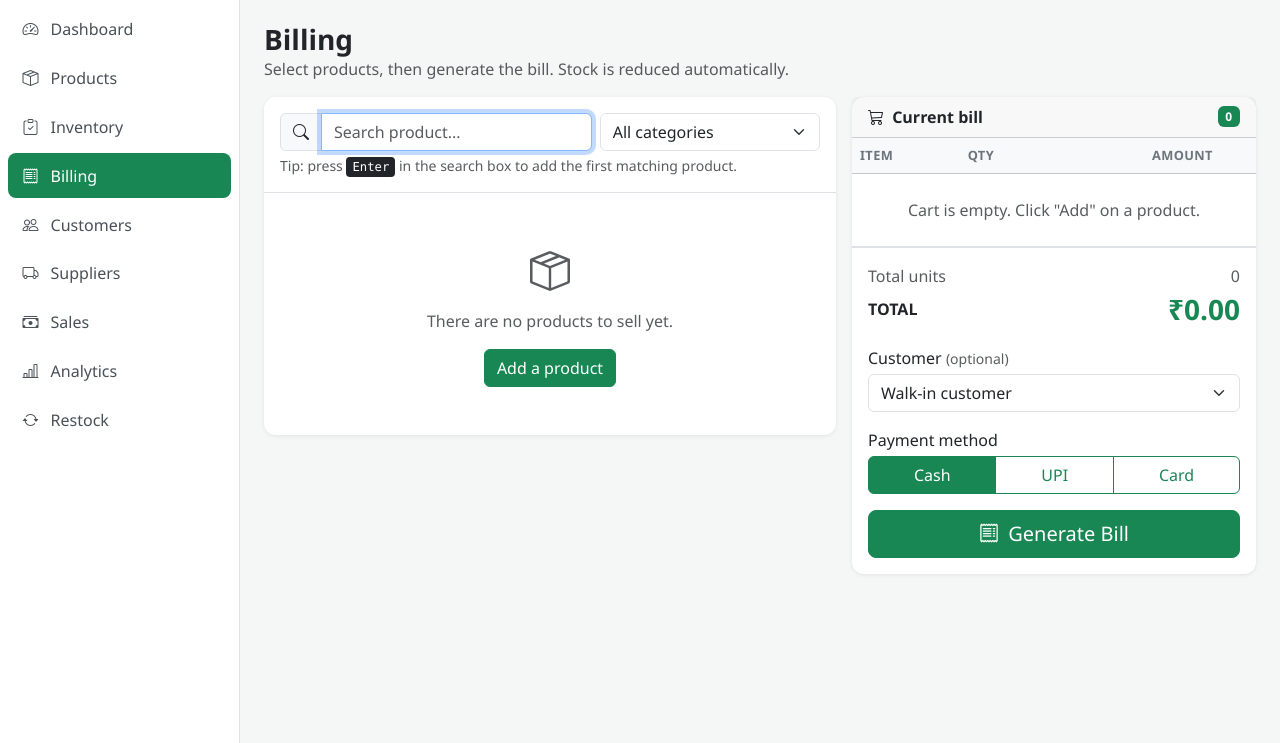
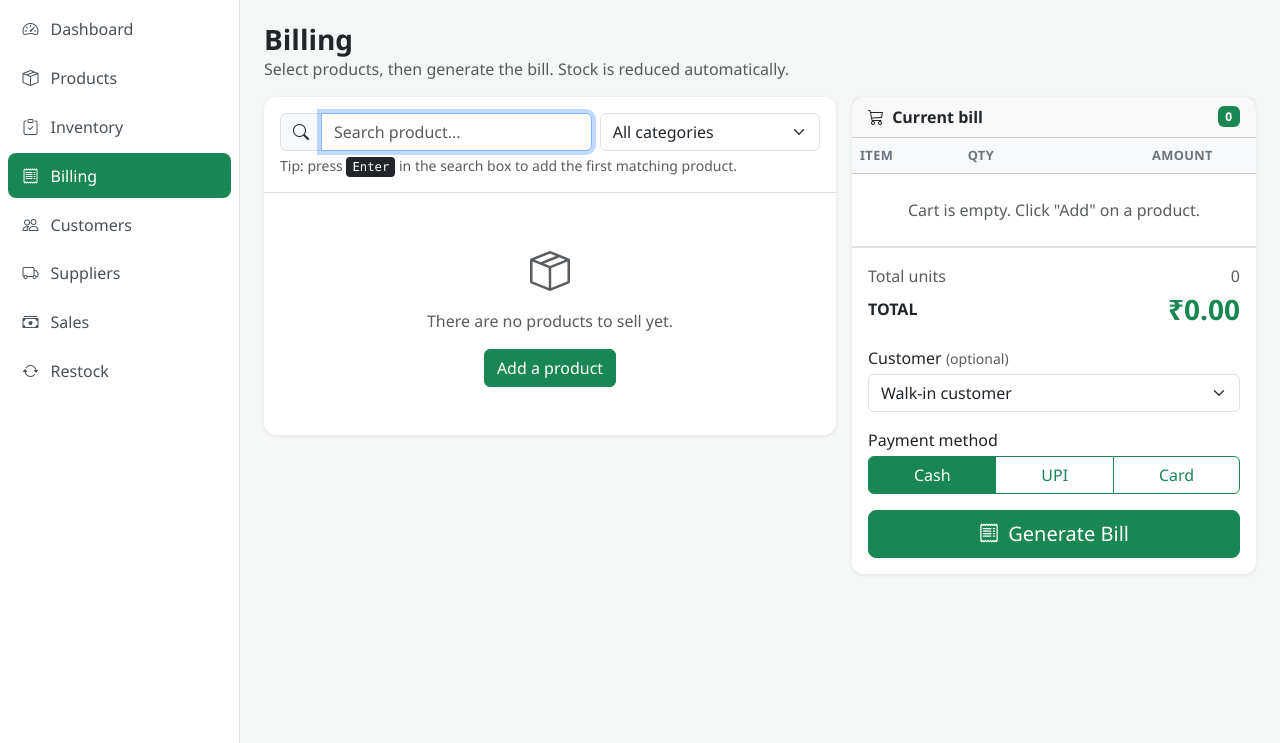
Before and after one commit to Aliza-Saiyed06/smartmart, a Django app: page /billing/ in a window 1280 px wide. Shown: the part 57-800 px from the top of the page. Run offline with Django 5.2, Linux system fonts and the light colour scheme; the visitor is signed in with stand-in values (Sample User, id 1); data that the repository does not hold is empty.

Commit message:
made some modifications

```diff
--- a/requirements.txt
+++ b/requirements.txt
@@ -1,8 +1,3 @@
 Django>=5.2,<5.3
 mysqlclient>=2.2
 python-dotenv>=1.0
-pandas>=2.2
-matplotlib>=3.8
-pandas>=3.0.6
-matplotlib>=3.11.2
-jupyter>=1.0
--- a/templates/base.html
+++ b/templates/base.html
@@ -96,11 +96,6 @@
                         </a>
                     </li>
                     <li class="nav-item">
-                        <a class="nav-link {% if '/analytics/' in request.path %}active{% endif %}" href="/analytics/">
-                            <i class="bi bi-bar-chart-line"></i> Analytics
-                        </a>
-                    </li>
-                    <li class="nav-item">
                         <a class="nav-link {% if '/restock/' in request.path %}active{% endif %}" href="/restock/">
                             <i class="bi bi-arrow-repeat"></i> Restock
                         </a>
```
